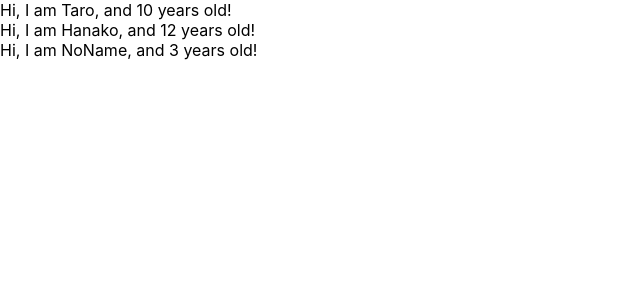
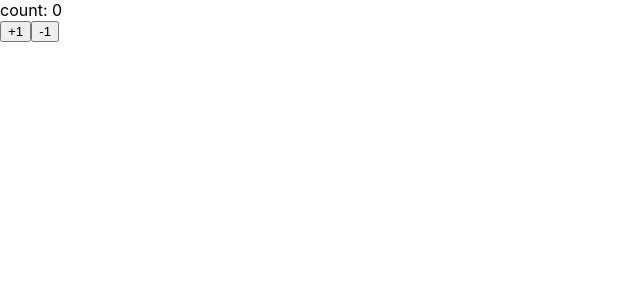
Before and after one commit to jima-r20/react_lesson, a React (Create React App) app: page / in a window 1280 px wide. Shown: the top 300 px of the page, without its empty margins (0-640 px from the left). Built offline with nearby package versions, Linux system fonts and the light colour scheme.

Commit message:
learn state and setState

```diff
--- a/src/App.js
+++ b/src/App.js
@@ -1,29 +1,29 @@
-import React from 'react';
-import PropTypes from 'prop-types';
+import React, {Component} from 'react';
 
-const App = ()=> {
-  const proFiles = [
-    {name: 'Taro', age: 10},
-    {name: 'Hanako', age: 12},
-    {name: 'NoName', age: 3}
-  ]
-  return (
-  <div>
-    {
-      proFiles.map((profile, index)=> {
-        return <User name={profile.name} age={profile.age} key={index}/>
-      })
-    }
-  </div>
-  )
-}
-const User = (props)=> {
-return <div>Hi, I am {props.name}, and {props.age} years old!</div>
-}
+const App = ()=> (<Counter></Counter>);
 
-User.propTypes = {
-  name: PropTypes.string,
-  age: PropTypes.number.isRequired
+class Counter extends Component {
+  constructor(props) {
+    super(props);
+    this.state = {count: 0};
+  }
+
+  handlePlusButton = () => {
+    this.setState({count: this.state.count + 1});
+  }
+  handleMinusButton = () => {
+    this.setState({count: this.state.count - 1});
+  }
+
+  render() {
+  return(
+    <React.Fragment>
+      <div>count: {this.state.count}</div>
+      <button onClick={this.handlePlusButton}>+1</button>
+      <button onClick={this.handleMinusButton}>-1</button>
+    </React.Fragment>
+    )
+  }
 }
 
 export default App;
```
